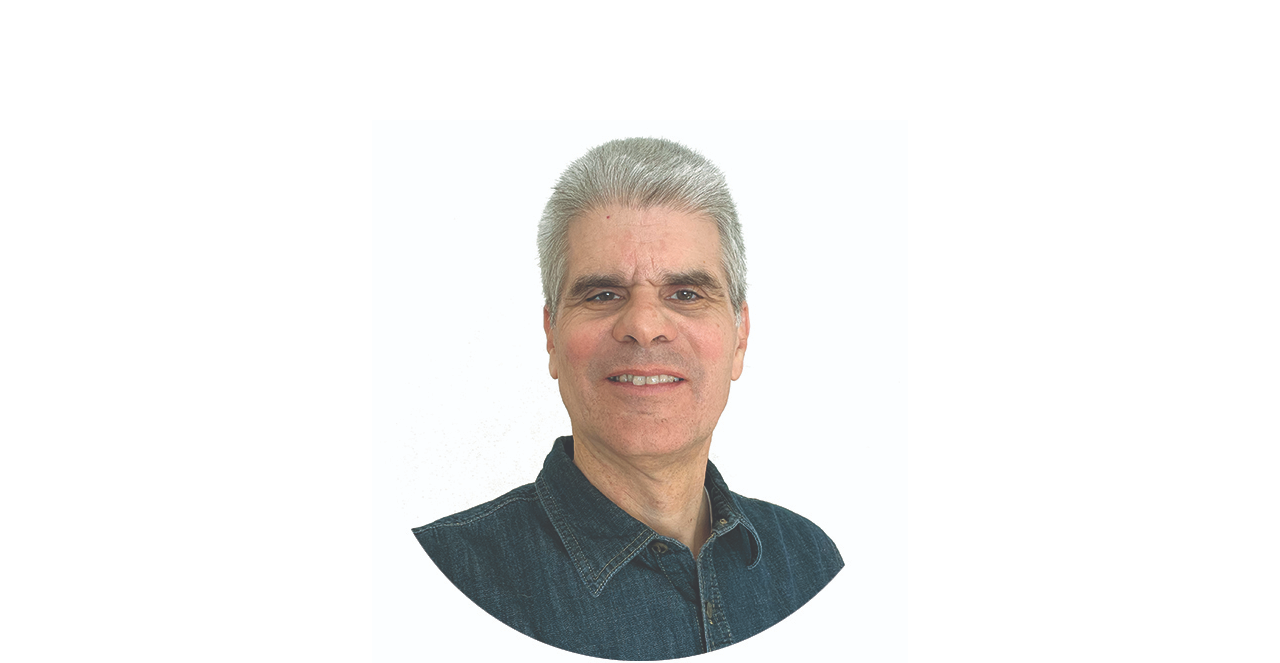
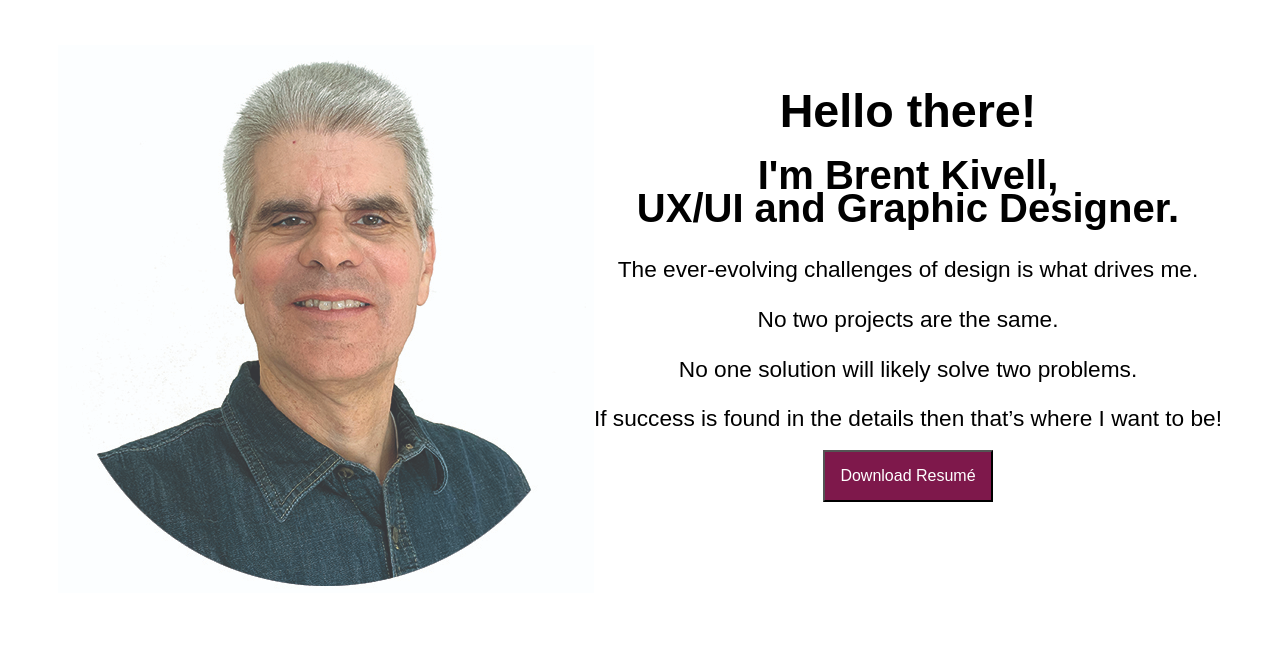
Before and after one commit to BrentKivell/UX_UI_HW_19, a plain HTML site: page index.html in a window 1280 px wide. Shown: the part 153-816 px from the top of the page. Drawn offline with nearby package versions, Linux system fonts and the light colour scheme; a web font is replaced by a local one.

Commit message:
Thursday, 1:00 p.m.

```diff
--- a/CSS/style.css
+++ b/CSS/style.css
@@ -16,6 +16,7 @@ text-align: center;
 margin-top: -90px;
 }
 
+/*
 .heroimg {
     height: 600px;
     padding: 25px;
@@ -26,12 +27,30 @@ margin-top: -90px;
     margin: 0 auto;
     text-align: center;
 }
+*/
+
+.containerGrid {
+    display: grid;
+    grid-template-columns: auto auto auto auto auto;
+    text-align: center;
+    margin-top: 50px;
+    min-width: 0;
+    min-height: 0;
+    grid-column-gap: 0;
+    justify-content: center;
+}
+
+.containerGrid img {
+    width: 100%;
+    height: auto;
+    max-width: 600px;
+}
 
 .myPhilosophy {
     text-align: center;
     display: flex;
     flex-direction: column;
-    margin-top: 500px;
+    margin-top: 150px;
 }
 
 .flexContainer {
@@ -55,7 +74,6 @@ margin-top: -90px;
     display: grid;
     grid-template-columns: 25% 75%;
     gap: 40px;
-    width: 100%;
     align-items: center;
     grid-gap: 50px;
 }
--- a/index.html
+++ b/index.html
@@ -20,6 +20,7 @@
         </div>
     </header>
 
+    <!--
         <section class="heroimg">
             <div class="content">
                 <img src="./images/Brent_2.jpg">
@@ -32,6 +33,27 @@
                 <h5>If success is found in the details then that’s where I want to be!</p>
                 <button>Download Resumé</button>
         </section>
+    -->
+
+
+        <section>
+            <div class="containerGrid">
+                <div class="heroimg">
+                    <img src="./images/Brent_2.jpg">
+                </div>
+                <div class="heroText">
+                    <h1>Hello there!<h/h1>
+                    <h2>I'm Brent Kivell,</h2>
+                    <h3>UX/UI and Graphic Designer.</h3>
+                    <h5>The ever-evolving challenges of design is what drives me.
+                    <h5>No two projects are the same.
+                    <h5>No one solution will likely solve two problems.
+                    <h5>If success is found in the details then that’s where I want to be!</p>
+                    <button>Download Resumé</button>
+                </div>
+            </div>
+        </section>
+
 
         <section class=myPhilosophy>
             <h1>My Design Philosophy</h1>
```
